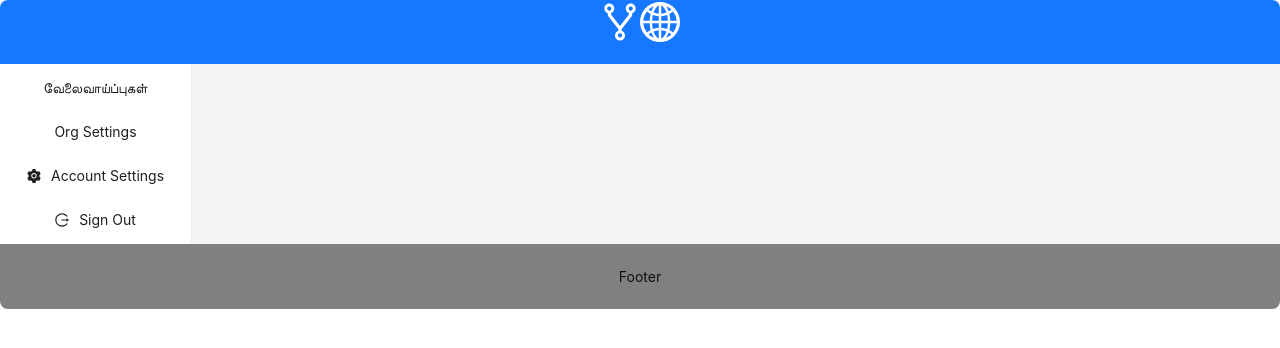
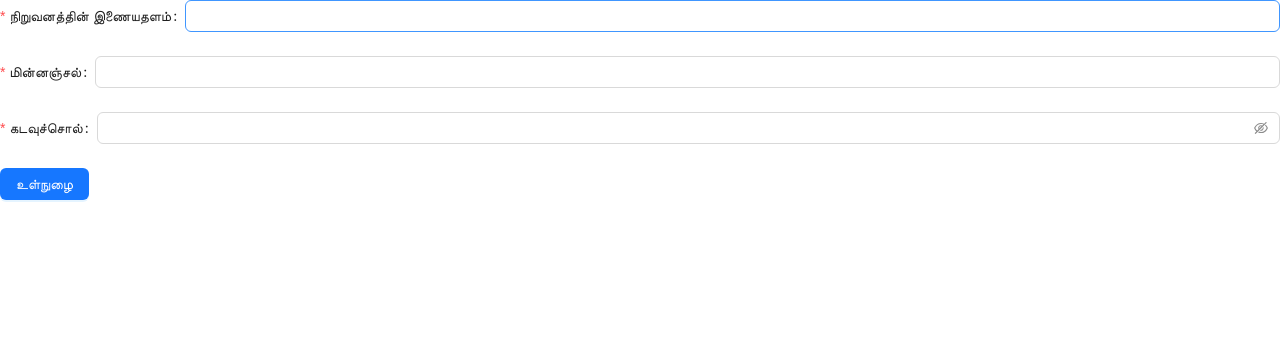
Before and after one commit to vetchium/vetchium, a React (Create React App) app in the folder erised/: page / in a window 1280 px wide. Shown: the top 348 px of the page. Built offline with nearby package versions, Linux system fonts and the light colour scheme.

Commit message:
signin form

```diff
--- a/erised/src/App.tsx
+++ b/erised/src/App.tsx
@@ -1,7 +1,8 @@
 import Home from "./pages/Home";
+import SignIn from "./pages/SignIn";
 
 function App() {
-  return <Home />;
+  return <SignIn />;
 }
 
 export default App;
--- /dev/null
+++ b/erised/src/forms/SignInForm.tsx
@@ -0,0 +1,80 @@
+import { Form, Input, Button } from "antd";
+import t from "../i18n/i18n";
+
+function SignInForm() {
+  function onFinish(values: any) {
+    console.log("Received values:", values);
+  }
+
+  function validateDomain(rule: any, value: string) {
+    // Add your domain validation logic here
+    // Example: Check if the domain is valid
+    return new Promise<void>((resolve, reject) => {
+      if (!value || value !== "example.com") {
+        reject(t("Invalid domain"));
+      } else {
+        resolve();
+      }
+    });
+  }
+
+  function validateEmail(rule: any, value: string) {
+    // Add your email validation logic here
+    return new Promise<void>((resolve, reject) => {
+      if (!value || !value.includes("@")) {
+        reject(t("Invalid email"));
+      } else {
+        resolve();
+      }
+    });
+  }
+
+  function validatePassword(rule: any, value: string) {
+    // Add your password validation logic here
+    // Example: Check if the password meets certain criteria
+    return new Promise<void>((resolve, reject) => {
+      if (!value || value.length < 8) {
+        reject(t("Password must be at least 8 characters long"));
+      } else {
+        resolve();
+      }
+    });
+  }
+
+  function onFinishFailed(errorInfo: any): void {
+    console.log("Form validation failed:", errorInfo);
+  }
+
+  return (
+    <Form onFinish={onFinish} onFinishFailed={onFinishFailed}>
+      <Form.Item
+        label={t("company_domain")}
+        name="domain"
+        rules={[{ required: true, validator: validateDomain }]}
+      >
+        <Input />
+      </Form.Item>
+      <Form.Item
+        label={t("email_address")}
+        name="email"
+        rules={[{ required: true, validator: validateEmail, type: "email" }]}
+      >
+        <Input />
+      </Form.Item>
+      <Form.Item
+        label={t("password")}
+        name="password"
+        rules={[{ required: true, validator: validatePassword }]}
+      >
+        <Input.Password />
+      </Form.Item>
+      <Form.Item>
+        <Button type="primary" htmlType="submit">
+          {t("sign_in")}
+        </Button>
+      </Form.Item>
+    </Form>
+  );
+}
+
+export default SignInForm;
--- a/erised/src/i18n/en/index.ts
+++ b/erised/src/i18n/en/index.ts
@@ -1,3 +1,10 @@
 export default {
+  // SignInForm
+  company_domain: "Company Domain",
+  email_address: "Email Address",
+  password: "Password",
+  sign_in: "Sign In",
+
+  // Sidebar
   openings: "Openings",
 };
--- a/erised/src/i18n/ta/index.ts
+++ b/erised/src/i18n/ta/index.ts
@@ -1,3 +1,10 @@
 export default {
+  // SignInForm
+  company_domain: "நிறுவனத்தின் இணையதளம்",
+  email_address: "மின்னஞ்சல்",
+  password: "கடவுச்சொல்",
+  sign_in: "உள்நுழை",
+
+  // Sidebar
   openings: "வேலைவாய்ப்புகள்",
 };
--- /dev/null
+++ b/erised/src/pages/SignIn.tsx
@@ -0,0 +1,7 @@
+import SignInForm from "../forms/SignInForm";
+
+function SignIn() {
+  return <SignInForm />;
+}
+
+export default SignIn;
```
